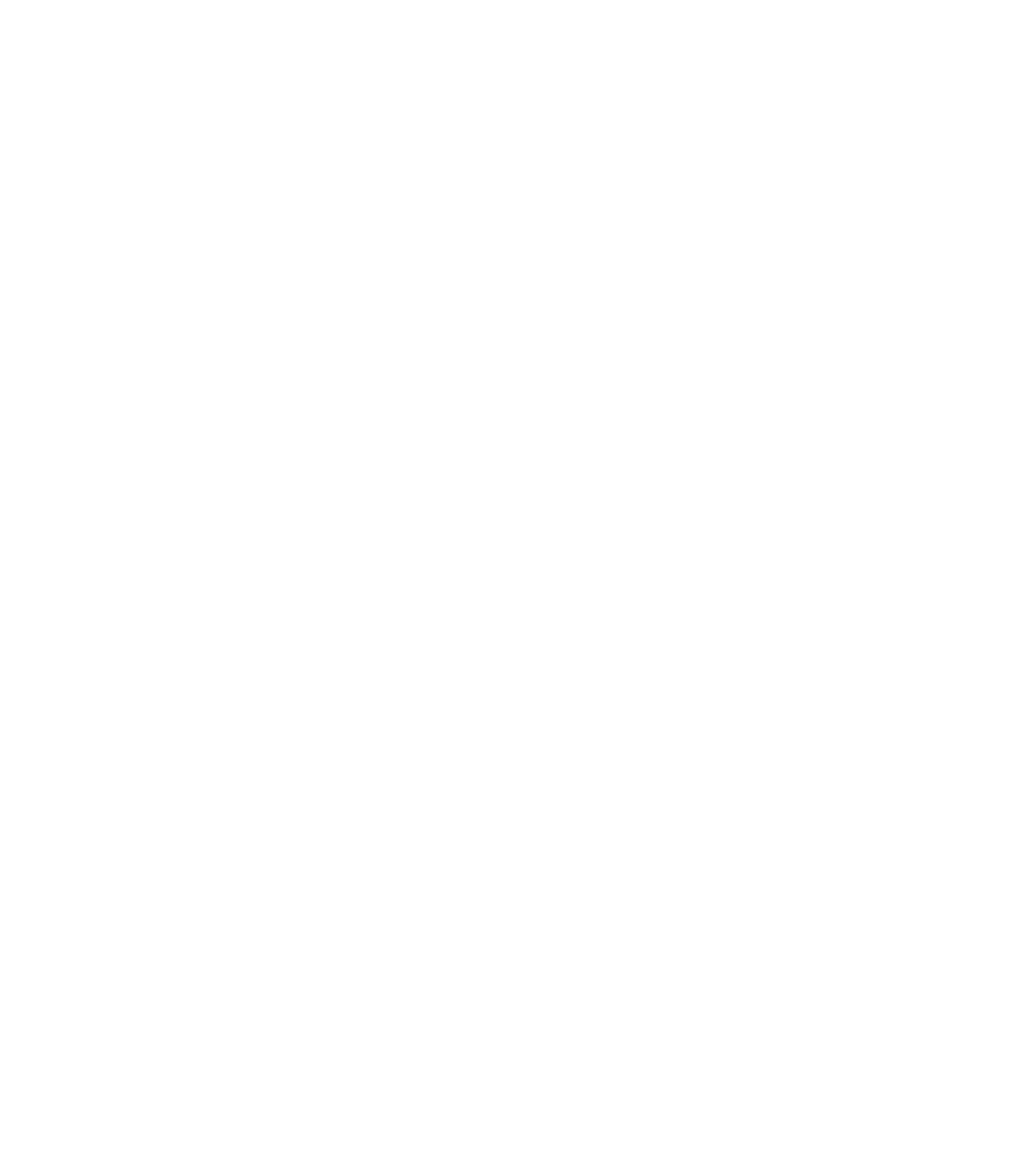
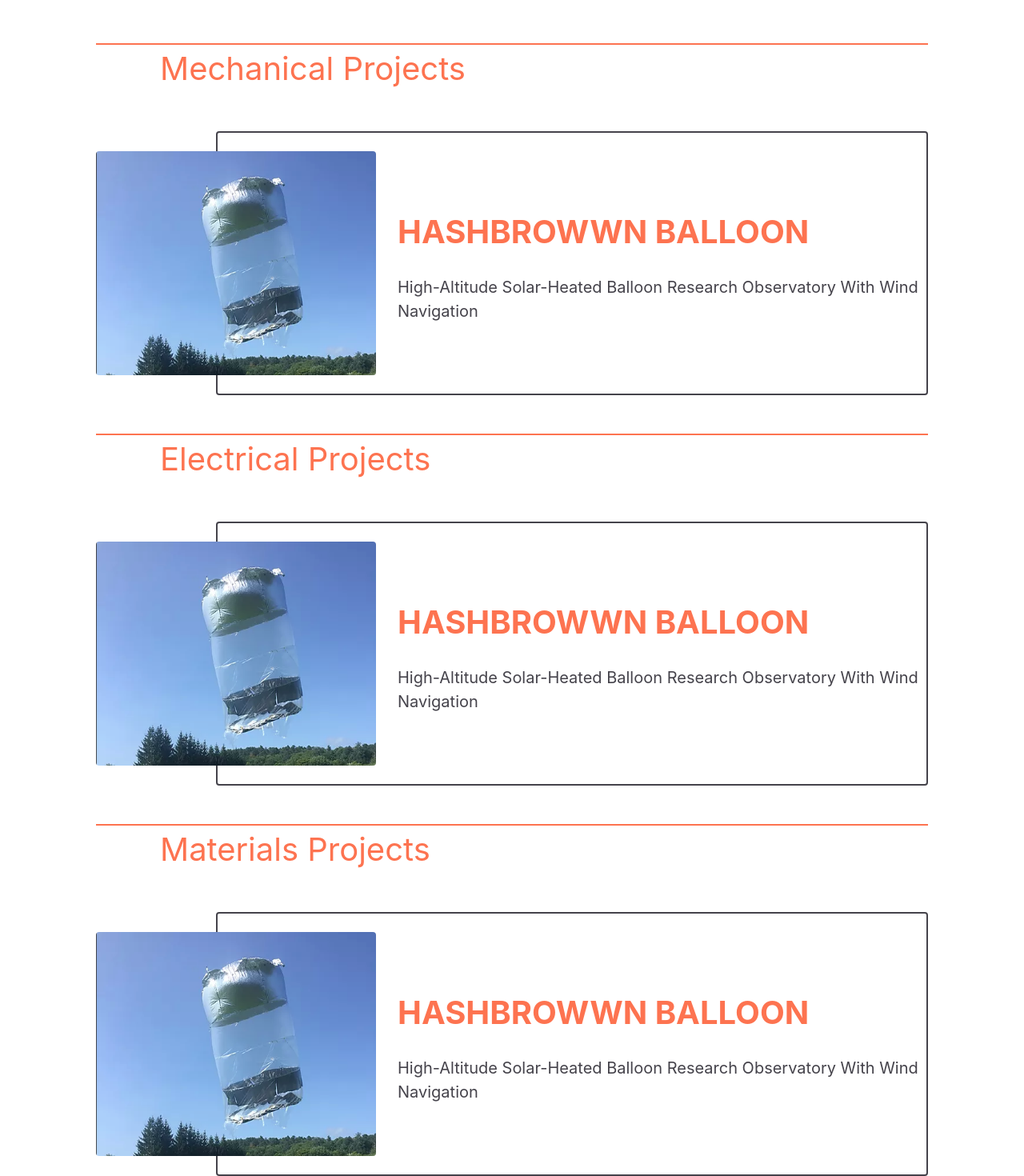
Before and after one commit to gwenfriedman/noahportfolio, a React (Create React App) app: page / in a window 1280 px wide. Shown: the part 660-2130 px from the top of the page at 80% size. Before the commit the page ends 800 px from the top, so only its background shows below. Built offline with nearby package versions, Linux system fonts and the light colour scheme.

Commit message:
home page

```diff
--- a/src/Components/Home.css
+++ b/src/Components/Home.css
@@ -1,18 +1,26 @@
+
+/*change colors here, do not chane variable names*/
+:root {
+    --custom-orange: #FD7350;
+    --custom-grey: #45434B;
+}
+
+
 .rect {
     width:500px;
     height:430px;
-    border:2px solid #45434B;
+    border:2px solid var(--custom-grey);
     margin-left: -200px;
     z-index: -1;
 }
 
 .description {
     font-size: 25px;
-    color: #45434B;
+    color: var(--custom-grey);
 }
 
 .orange-header {
-    color: #FD7350;
+    color: var(--custom-orange);
     font-weight: bold;
     font-size: 50px;
     margin-top: 30px;
@@ -23,13 +31,18 @@
     margin-left: 225px;
 }
 
+.project-text-field {
+    margin-left: 225px;
+    margin-top: 100px;
+}
+
 img {
     width: 500px;
     height: 375px;
 }
 
 .rect-orange {
-    background-color: #FD7350;
+    background-color: var(--custom-orange);
     color: white;
     font-weight: bold;
     width: 300px;
@@ -41,7 +54,7 @@ img {
 }
 
 i {
-    border: solid #FD7350;
+    border: solid var(--custom-orange);
     border-width: 0 5px 5px 0;
     display: inline-block;
     padding: 20px;
@@ -51,3 +64,35 @@ i {
     transform: rotate(45deg);
     -webkit-transform: rotate(45deg);
 }
+
+.section-title {
+    font-size: 40px;
+    color: var(--custom-orange);
+    margin-left:200px;
+}
+
+.project-pic {
+    height: 280px;
+    width: 350px;
+}
+
+.project-description {
+    font-size: 20px;
+    color: var(--custom-grey);
+}
+
+.orange-project-header {
+    color: var(--custom-orange);
+    font-weight: bold;
+    font-size: 40px;
+    margin-top: 30px;
+    margin-bottom: 30px;
+}
+
+.project-rect {
+    width: 890px;
+   height: 330px;
+    border:2px solid var(--custom-grey);
+    margin-left: -200px;
+    z-index: -1;
+}
--- a/src/Components/Home.js
+++ b/src/Components/Home.js
@@ -28,6 +28,80 @@ function Home() {
                     </div>
                 </div>
             <p className={'text-center mt-5'}> <i className="down"></i></p>
+
+            <div className={'text-center'}>
+                <svg className={'mt-5'} height="2" width="1040">
+                    <line x1="0" y1="0" x2="1040" y2="2"/>
+                </svg>
+            </div>
+
+            {/*replace header name here*/}
+            <p className={'section-title'}> Mechanical Projects </p>
+
+
+            {/*copy and paste this to add a new section, update image, text, and link*/}
+            <div className={'row mt-5 justify-content-center'}>
+                <img className={'rounded my-auto project-pic'} src={balloon} alt="Hashbrowwn balloon"/>
+                <div className={'project-rect rounded'}>
+                    <div className={'project-text-field'}>
+                        {/*Replace Name here*/}
+                        <h3 className={'orange-project-header'}>HASHBROWWN BALLOON</h3>
+
+                        {/*Replace Description here*/}
+                        <p className={'project-description'}> High-Altitude Solar-Heated Balloon Research Observatory With Wind Navigation </p>
+                    </div>
+                </div>
+            </div>
+
+
+
+            <div className={'text-center'}>
+                <svg className={'mt-5'} height="2" width="1040">
+                    <line x1="0" y1="0" x2="1040" y2="2"/>
+                </svg>
+            </div>
+            {/*replace header name here*/}
+            <p className={'section-title'}> Electrical Projects </p>
+
+
+            {/*copy and paste this to add a new section, update image, text, and link*/}
+            <div className={'row mt-5 justify-content-center'}>
+                <img className={'rounded my-auto project-pic'} src={balloon} alt="Hashbrowwn balloon"/>
+                <div className={'project-rect rounded'}>
+                    <div className={'project-text-field'}>
+                        {/*Replace Name here*/}
+                        <h3 className={'orange-project-header'}>HASHBROWWN BALLOON</h3>
+
+                        {/*Replace Description here*/}
+                        <p className={'project-description'}> High-Altitude Solar-Heated Balloon Research Observatory With Wind Navigation </p>
+                    </div>
+                </div>
+            </div>
+
+
+            <div className={'text-center'}>
+                <svg className={'mt-5'} height="2" width="1040">
+                    <line x1="0" y1="0" x2="1040" y2="2"/>
+                </svg>
+            </div>
+            {/*replace header name here*/}
+            <p className={'section-title'}> Materials Projects </p>
+
+
+            {/*copy and paste this to add a new section, update image, text, and link*/}
+            <div className={'row mt-5 justify-content-center'}>
+                <img className={'rounded my-auto project-pic'} src={balloon} alt="Hashbrowwn balloon"/>
+                <div className={'project-rect rounded'}>
+                    <div className={'project-text-field'}>
+                        {/*Replace Name here*/}
+                        <h3 className={'orange-project-header'}>HASHBROWWN BALLOON</h3>
+
+                        {/*Replace Description here*/}
+                        <p className={'project-description'}> High-Altitude Solar-Heated Balloon Research Observatory With Wind Navigation </p>
+                    </div>
+                </div>
+            </div>
+
         </div>
     );
 }
--- a/src/Components/Nav.css
+++ b/src/Components/Nav.css
@@ -1,7 +1,7 @@
 .nav-header {
     font-size: 40px;
     font-weight: bold;
-    color: #45434B;
+    color: var(--custom-grey);
     margin-bottom: -10px;
     margin-top: -5px;
     margin-left: 183px;
@@ -11,11 +11,11 @@
     font-size: 20px;
     margin-bottom: -15px;
     margin-top: 5px;
-    color: #45434B;
+    color: var(--custom-grey);
 }
 
 .navbar {
-    border-bottom: 2px solid #FD7350;
+    border-bottom: 2px solid var(--custom-orange);
 }
 
 #navbarNav {
@@ -23,6 +23,6 @@
 }
 
 line {
-    stroke: #FD7350;
+    stroke: var(--custom-orange);
     stroke-width: 4;
 }
--- a/src/Components/Nav.js
+++ b/src/Components/Nav.js
@@ -4,7 +4,7 @@ import './Nav.css';
 
 function Nav() {
     return (
-        <nav className="navbar navbar-expand-lg navbar-light">
+        <nav className="navbar navbar-expand-lg navbar-light sticky-top bg-white">
             <a className="navbar-brand" href="#">
                 <p className={'nav-header'}> Noah Taylor </p>
             </a>
```
